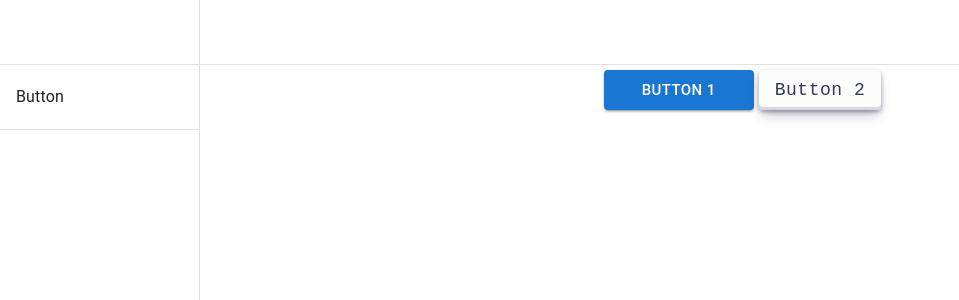
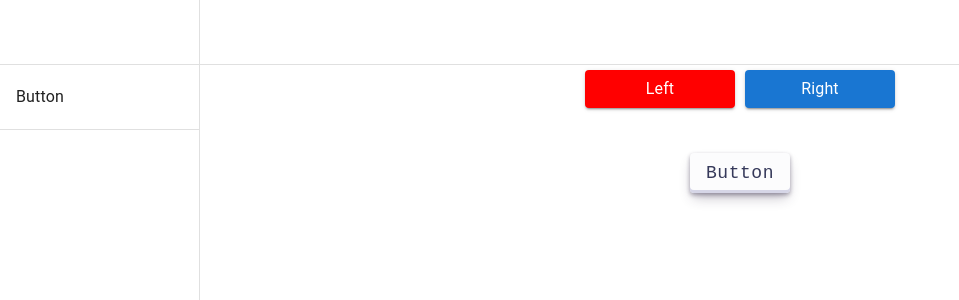
Before and after one commit to Surjendu-kar/ByteUI-Core, a React (Vite) app: page / in a window 1280 px wide. Shown: the top 300 px of the page, without its empty margins (0-959 px from the left). Built offline with nearby package versions, Linux system fonts and the light colour scheme.

Commit message:
fix button posi

```diff
--- a/src/components/Buttons/Button1.tsx
+++ b/src/components/Buttons/Button1.tsx
@@ -1,11 +1,7 @@
-import React, { ReactNode } from "react";
-import { Button, styled, ButtonProps } from "@mui/material";
+import { Button, styled, Typography } from "@mui/material";
 
-interface HoverButtonProps extends ButtonProps {
-  children: ReactNode;
-}
-
-const AnimatedButton = styled(Button)(() => ({
+const LeftArrowButton = styled(Button)(() => ({
+  background: "red",
   borderRadius: 4,
   border: "none",
   color: "#FFFFFF",
@@ -14,17 +10,51 @@ const AnimatedButton = styled(Button)(() => ({
   padding: "7px",
   width: "150px",
   transition: "all 0.5s",
-  cursor: "pointer",
+  textTransform: "capitalize",
   margin: "5px",
   position: "relative",
-  "& .buttonText": {
-    cursor: "pointer",
+  "& p": {
+    display: "inline-block",
+    position: "relative",
+    transition: "0.5s",
+    paddingLeft: "0",
+  },
+  "& p:before": {
+    content: '"«"',
+    position: "absolute",
+    opacity: 0,
+    top: "-2px",
+    left: "-20px",
+    transition: "0.5s",
+  },
+  "&:hover p": {
+    paddingLeft: "25px",
+  },
+  "&:hover p:before": {
+    opacity: 1,
+    left: 0,
+  },
+}));
+
+const RightArrowButton = styled(Button)(() => ({
+  borderRadius: 4,
+  border: "none",
+  color: "#FFFFFF",
+  textAlign: "center",
+  fontSize: "15px",
+  padding: "7px",
+  width: "150px",
+  transition: "all 0.5s",
+  textTransform: "capitalize",
+  margin: "5px",
+  position: "relative",
+  "& p": {
     display: "inline-block",
     position: "relative",
     transition: "0.5s",
     paddingRight: "0",
   },
-  "& .buttonText:after": {
+  "& p:after": {
     content: '"»"',
     position: "absolute",
     opacity: 0,
@@ -32,20 +62,25 @@ const AnimatedButton = styled(Button)(() => ({
     right: "-20px",
     transition: "0.5s",
   },
-  "&:hover .buttonText": {
+  "&:hover p": {
     paddingRight: "25px",
   },
-  "&:hover .buttonText:after": {
+  "&:hover p:after": {
     opacity: 1,
     right: 0,
   },
 }));
 
-const Button1: React.FC<HoverButtonProps> = ({ children, ...props }) => {
+const Button1 = () => {
   return (
-    <AnimatedButton variant="contained" {...props}>
-      <span className="buttonText">{children}</span>
-    </AnimatedButton>
+    <>
+      <LeftArrowButton variant="contained">
+        <Typography>left</Typography>
+      </LeftArrowButton>
+      <RightArrowButton variant="contained">
+        <Typography>right</Typography>
+      </RightArrowButton>
+    </>
   );
 };
 
--- a/src/components/Buttons/Button2.tsx
+++ b/src/components/Buttons/Button2.tsx
@@ -1,9 +1,4 @@
-import { Button, styled, ButtonProps } from "@mui/material";
-import { ReactNode } from "react";
-
-interface HoverButtonProps extends ButtonProps {
-  children: ReactNode;
-}
+import { Button, styled } from "@mui/material";
 
 const StyledButton = styled(Button)(() => ({
   height: "40px",
@@ -47,8 +42,8 @@ const StyledButton = styled(Button)(() => ({
   },
 }));
 
-const Button2: React.FC<HoverButtonProps> = ({ children, ...props }) => {
-  return <StyledButton {...props}>{children}</StyledButton>;
+const Button2 = () => {
+  return <StyledButton>Button</StyledButton>;
 };
 
 export default Button2;
--- a/src/components/Buttons/Buttons.tsx
+++ b/src/components/Buttons/Buttons.tsx
@@ -1,20 +1,21 @@
-import { Box } from "@mui/material";
+import { Box, Stack } from "@mui/material";
 import Button2 from "./Button2";
 import Button1 from "./Button1";
 
 function Buttons() {
   return (
-    <Box
+    <Stack
       sx={{
         width: "100%",
-        display: "flex",
-        justifyContent: "center",
         alignItems: "center",
+        gap: 5,
       }}
     >
-      <Button1>Button 1</Button1>
-      <Button2>Button 2</Button2>
-    </Box>
+      <Box>
+        <Button1 />
+      </Box>
+      <Button2 />
+    </Stack>
   );
 }
 
```
